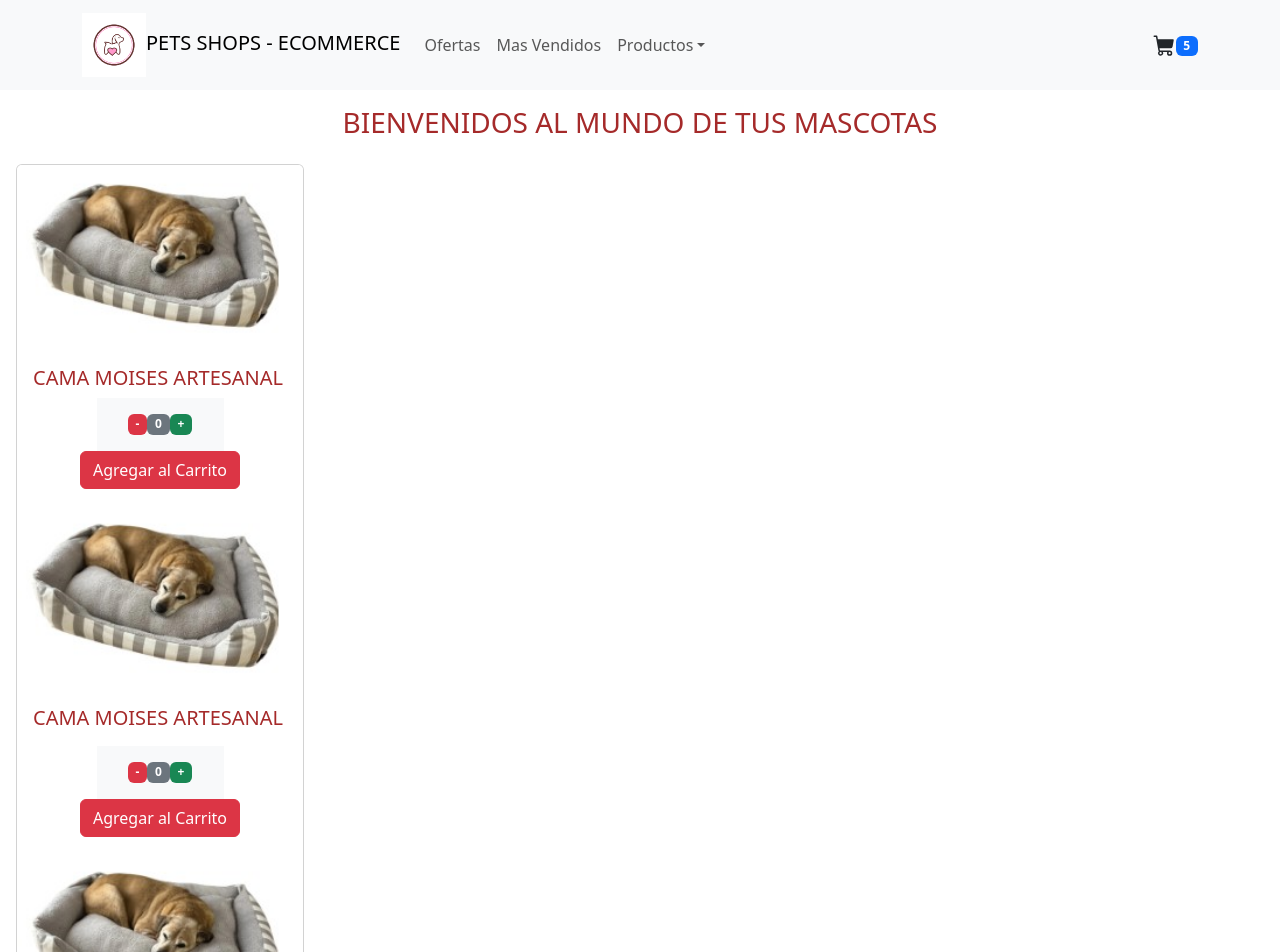
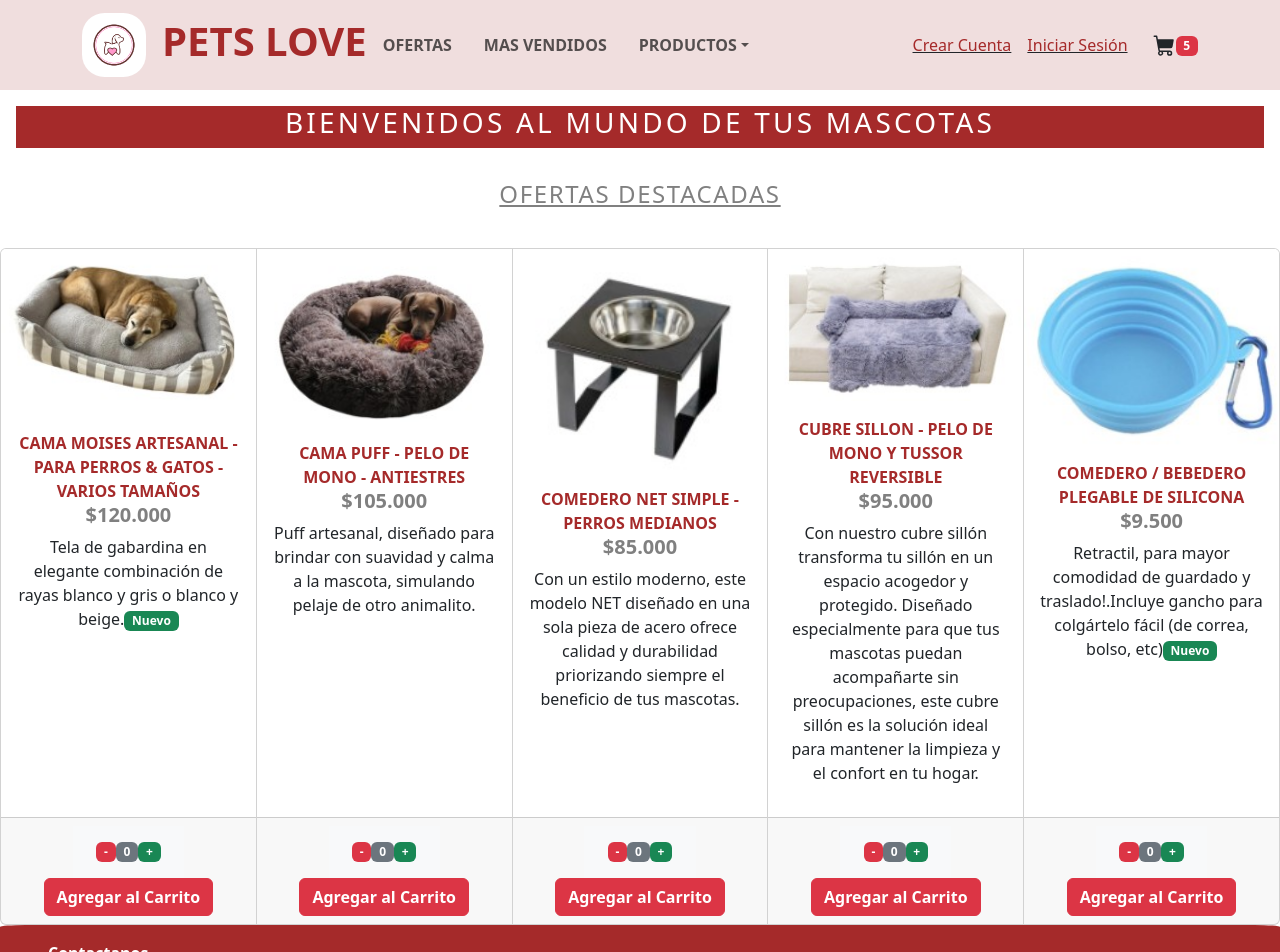
Before and after one commit to geralbm/ecommercePetsCoder, a React (Vite) app: page / in a window 1280 px wide. Shown: the top 952 px of the page. Built offline with nearby package versions, Linux system fonts and the light colour scheme.

Commit message:
EstiladoHome

```diff
--- a/src/App.jsx
+++ b/src/App.jsx
@@ -4,7 +4,7 @@ import ItemListContainer from './components/ItemListContainer'
 import NavbarBs from './components/NavbarBs'
 import Footer from './components/Footer'
 import CardHome from './components/CardHome'
-
+import TituloHome from './components/TituloHome'
 
 function App() {
 
@@ -12,6 +12,7 @@ function App() {
     <>
       <NavbarBs/>
       <ItemListContainer saludo = 'BIENVENIDOS AL MUNDO DE TUS MASCOTAS' />
+      <TituloHome />
       <CardHome/>
       <Footer/>
     </>
--- a/src/components/CardHome.jsx
+++ b/src/components/CardHome.jsx
@@ -1,45 +1,85 @@
-import '../css/CardHomes.css';
+
 import Button from 'react-bootstrap/Button';
 import Card from 'react-bootstrap/Card';
+import CardGroup from 'react-bootstrap/CardGroup';
 import ItemCount from './ItemCount';
+import Nav from 'react-bootstrap/Nav';
+import Badge from 'react-bootstrap/Badge';
 
 
 function CardHome () {
+
   return (
-    <Card style={{ width: '18rem', margin:'1rem' }}>
-      <Card.Img variant="top" src="../public/imagenesCards/CardHome1.jpg" alt='Card Home' />
-      <Card.Body>
-        <Card.Title style={{color:'brown'}}>CAMA MOISES ARTESANAL</Card.Title>
-        <ItemCount stock={10}/>
-        <Button  className= 'd-block mx-auto' variant="danger">Agregar al Carrito</Button>
-      </Card.Body>
+        <CardGroup>
+
+      <Card>
+        <Card.Img variant="top" src="../public/imagenesCards/CardHome1.jpg" alt="Card Home"/>
+        <Card.Body>
+          <Nav.Link href="#link" style={{color:'brown'}} className="text-center" ><strong>CAMA MOISES ARTESANAL - PARA PERROS & GATOS - VARIOS TAMAÑOS</strong></Nav.Link>
+          <h5 style={{color:'grey'}} className="text-center"><strong>$120.000</strong></h5>
+          <p bg="success" className="text-center"> Tela de gabardina en elegante combinación de rayas blanco y gris o blanco y beige.<Badge bg="success">Nuevo</Badge></p>
+        </Card.Body>
+        <Card.Footer>
+          <ItemCount stock={10}/>
+          <Button  className= 'd-block mx-auto' variant="danger"><strong>Agregar al Carrito</strong></Button>
+        </Card.Footer>
+      </Card>
 
 
-      <Card.Img variant="top" src="../public/imagenesCards/CardHome1.jpg" alt='Card Home' />
-      <Card.Body>
-        <Card.Title style={{color:'brown'}}>CAMA MOISES ARTESANAL</Card.Title>
-        <p></p>
-        <ItemCount stock={10}/>
-        <Button  className= 'd-block mx-auto' variant="danger">Agregar al Carrito</Button>
-      </Card.Body>
+    <Card>
+        <Card.Img variant="top" src="../public/imagenesCards/CardHome2.jpg" alt="Card Home"/>
+        <Card.Body>
+          <Nav.Link href="#link" style={{color:'brown'}} className="text-center" ><strong>CAMA PUFF - PELO DE MONO - ANTIESTRES</strong></Nav.Link>
+          <h5 style={{color:'grey'}} className="text-center"><strong>$105.000</strong></h5>
+          <p bg="success" className="text-center"> Puff artesanal, diseñado para brindar con suavidad y calma a la mascota, simulando pelaje de otro animalito.</p>
+        </Card.Body>
+        <Card.Footer>
+          <ItemCount stock={10}/>
+          <Button  className= 'd-block mx-auto' variant="danger"><strong>Agregar al Carrito</strong></Button>
+        </Card.Footer>
+      </Card>
 
- <Card.Img variant="top" src="../public/imagenesCards/CardHome1.jpg" alt='Card Home' />
-      <Card.Body>
-        <Card.Title style={{color:'brown'}}>CAMA MOISES ARTESANAL</Card.Title>
-        <ItemCount stock={10}/>
-        <Button  className= 'd-block mx-auto' variant="danger">Agregar al Carrito</Button>
-      </Card.Body>
+      <Card>
+        <Card.Img variant="top" src="../public/imagenesCards/CardHome3.jpg" alt="Card Home"/>
+        <Card.Body>
+          <Nav.Link href="#link" style={{color:'brown'}} className="text-center" ><strong>COMEDERO NET SIMPLE - PERROS MEDIANOS</strong></Nav.Link>
+          <h5 style={{color:'grey'}} className="text-center"><strong>$85.000</strong></h5>
+          <p bg="success" className="text-center">Con un estilo moderno, este modelo NET diseñado en una sola pieza de acero ofrece calidad y durabilidad priorizando siempre el beneficio de tus mascotas.</p>
+        </Card.Body>
+        <Card.Footer>
+          <ItemCount stock={10}/>
+          <Button  className= 'd-block mx-auto' variant="danger"><strong>Agregar al Carrito</strong></Button>
+        </Card.Footer>
+      </Card>
 
+      <Card>
+        <Card.Img variant="top" src="../public/imagenesCards/CardHome4.jpg" alt="Card Home"/>
+        <Card.Body>
 
-    </Card>
+          <Nav.Link href="#link" style={{color:'brown'}} className="text-center" ><strong>CUBRE SILLON - PELO DE MONO Y TUSSOR REVERSIBLE</strong></Nav.Link>
+          <h5 style={{color:'grey'}} className="text-center"><strong>$95.000</strong></h5>
+          <p bg="success" className="text-center"> Con nuestro cubre sillón transforma tu sillón en un espacio acogedor y protegido. Diseñado especialmente para que tus mascotas puedan acompañarte sin preocupaciones, este cubre sillón es la solución ideal para mantener la limpieza y el confort en tu hogar.</p>
+        </Card.Body>
+        <Card.Footer>
+          <ItemCount stock={10}/>
+          <Button  className= 'd-block mx-auto' variant="danger"><strong>Agregar al Carrito</strong></Button>
+        </Card.Footer>
+      </Card>
 
-
-
-
-
+      <Card>
+        <Card.Img variant="top" src="../public/imagenesCards/CardHome5.jpg" alt="Card Home"/>
+        <Card.Body>
+          <Nav.Link href="#link" style={{color:'brown'}} className="text-center" ><strong>COMEDERO / BEBEDERO PLEGABLE DE SILICONA</strong></Nav.Link>
+          <h5 style={{color:'grey'}} className="text-center"><strong>$9.500</strong></h5>
+          <p bg="success" className="text-center"> Retractil, para mayor comodidad de guardado y traslado!.Incluye gancho para colgártelo fácil (de correa, bolso, etc)<Badge bg="success">Nuevo</Badge></p>
+        </Card.Body>
+        <Card.Footer>
+          <ItemCount stock={10}/>
+          <Button  className= 'd-block mx-auto' variant="danger"><strong>Agregar al Carrito</strong></Button>
+        </Card.Footer>
+      </Card>
+    </CardGroup>
   );
 }
 
-
-
 export default CardHome;
--- a/src/components/CartWidget.jsx
+++ b/src/components/CartWidget.jsx
@@ -6,7 +6,7 @@ const CartWidget = ()=> {
     return (
         <div>
             <PiShoppingCartFill fontSize={'1.5rem'} />
-            <Badge bg="primary">5</Badge>
+            <Badge bg="danger">5</Badge>
         </div>
     )
 }
--- a/src/components/Footer.jsx
+++ b/src/components/Footer.jsx
@@ -4,8 +4,8 @@ const Footer = () => {
     return (
         <div className='footer-container'>
             <ul className = 'footer-caja'>
-                <li className = 'anchor-footer'><a href="#">CONTACTANOS</a></li>
-                <li className = 'anchor-footer'><a href="#">SUCURSALES</a></li>
+                <li className = 'anchor-footer'><a href="#">Contactanos</a></li>
+                <li className = 'anchor-footer'><a href="#">Sucursales</a></li>
             </ul>
 
 
--- a/src/components/ItemCount.jsx
+++ b/src/components/ItemCount.jsx
@@ -1,7 +1,7 @@
 //Uso de Hook -  USE STATE REACT
 import { useState} from "react";
 import Badge from 'react-bootstrap/Badge';
-import Stack from 'react-bootstrap/Stack';
+
 
 
 //Declaracion de Hook
--- a/src/components/NavbarBs.jsx
+++ b/src/components/NavbarBs.jsx
@@ -1,22 +1,25 @@
+import  '../css/NavbarEstilos.css';
 import CartWigdet from "./CartWidget"
 import Container from 'react-bootstrap/Container'
 import Nav from 'react-bootstrap/Nav'
 import Navbar from 'react-bootstrap/Navbar'
-import NavDropdown from 'react-bootstrap/NavDropdown'
+import NavDropdown from 'react-bootstrap/NavDropdown';
+
 
 function NavbarBs() {
 return (
-    <Navbar expand="lg" className="bg-body-tertiary">
-      <Container>
-        <Navbar.Brand href="#home">
-          <img src='./src/assets/images/logo.png' alt= 'Logo' style = {{width:'4rem'}}/>PETS SHOPS - ECOMMERCE
+    <Navbar expand="lg" className="navBar ">
+      <Container className='contenedorHome'>
+        <Navbar.Brand href="#home" className='imgHome'>
+          <img src='./src/assets/images/logo.png' alt= 'Logo' style = {{width:'4rem'}}/>
         </Navbar.Brand>
         <Navbar.Toggle aria-controls="basic-navbar-nav" />
         <Navbar.Collapse id="basic-navbar-nav">
-          <Nav className="me-auto">
-            <Nav.Link href="#home">Ofertas</Nav.Link>
-            <Nav.Link href="#link">Mas Vendidos</Nav.Link>
-            <NavDropdown title="Productos" id="basic-nav-dropdown">
+          <Nav className="me-auto menu">
+            <h1>PETS LOVE </h1>
+            <Nav.Link className='menu' href="#home">OFERTAS</Nav.Link>
+            <Nav.Link  className='menu' href="#link">MAS VENDIDOS</Nav.Link>
+            <NavDropdown className='menu'  title="PRODUCTOS" id="basic-nav-dropdown">
               <NavDropdown.Item href="#action/3.1">Perros</NavDropdown.Item>
               <NavDropdown.Item href="#action/3.2">
                 Peces
@@ -28,6 +31,11 @@ return (
               </NavDropdown.Item>
             </NavDropdown>
           </Nav>
+          <div className="sesionLink">
+            <Nav.Link href="#link" style={{color:'brown'}} className="text-center">Crear Cuenta</Nav.Link>
+            <Nav.Link href="#link" style={{color:'brown'}} className="text-center">Iniciar Sesión</Nav.Link>
+          </div>
+
         </Navbar.Collapse>
         <CartWigdet/>
       </Container>
--- /dev/null
+++ b/src/components/TituloHome.jsx
@@ -0,0 +1,10 @@
+import '../css/TituloHome.css'
+const TituloHome = () => {
+    return (
+
+        <div className='containerTit'>
+        <h4>OFERTAS DESTACADAS</h4>
+        </div>
+    )
+}
+export default TituloHome;
--- a/src/css/CardHomes.css
+++ /dev/null
@@ -1,9 +0,0 @@
-.Card.Title {
-    color:brown;
-}
-.button-home {
-    display: flex;
-    justify-content: center;
-    text-align: center;
-    font-weight: bolder;
-}
--- a/src/css/Footer.css
+++ b/src/css/Footer.css
@@ -1,5 +1,5 @@
 .footer-container {
-    background-color: rgb(121, 64, 64);
+    background-color: brown;
     padding: 1rem;
     display: flex;
     justify-content: space-between;
@@ -17,6 +17,7 @@
     text-decoration: none;
     cursor: pointer;
     font-weight: bolder;
+    text-decoration: underline;
 }
 
 .copyR {
--- a/src/css/ItemListContainer.css
+++ b/src/css/ItemListContainer.css
@@ -1,7 +1,9 @@
 .saludo-bienvenida {
-    color:brown;
+    color:white;
     font-weight: bolder;
     margin:1rem;
+     background-color: brown;
+     letter-spacing: 0.2em;
     display: flex;
     justify-content: center;
 }
--- /dev/null
+++ b/src/css/NavbarEstilos.css
@@ -0,0 +1,32 @@
+
+.navbar {
+    background-color: rgba(236, 211, 211, 0.753);
+
+}
+.contenedorHome img{
+    border-radius: 35%;
+
+}
+
+h1 {
+    color:brown;
+    font-weight: bolder;
+}
+
+.me-auto {
+    font-weight: bolder;
+}
+.me-auto .menu{
+    margin:0.5rem;
+}
+
+.sesionLink {
+    display: flex;
+    margin: 1rem;
+    justify-content: space-between;
+    text-decoration: underline;
+}
+
+.sesionLink .text-center {
+    margin: 0.5rem;
+}
--- /dev/null
+++ b/src/css/TituloHome.css
@@ -0,0 +1,8 @@
+.containerTit{
+    margin: 2rem;
+   text-decoration: underline;
+    color:gray;
+    display: flex;
+    justify-content: center;
+    letter-spacing: 0.1em;
+}
```
